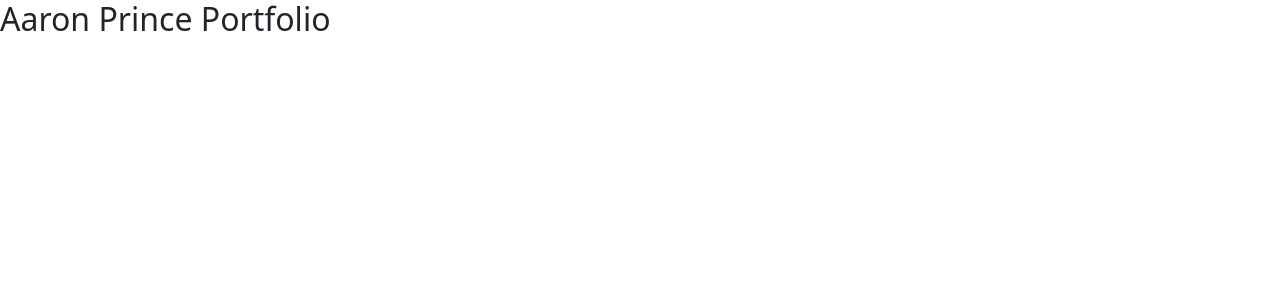
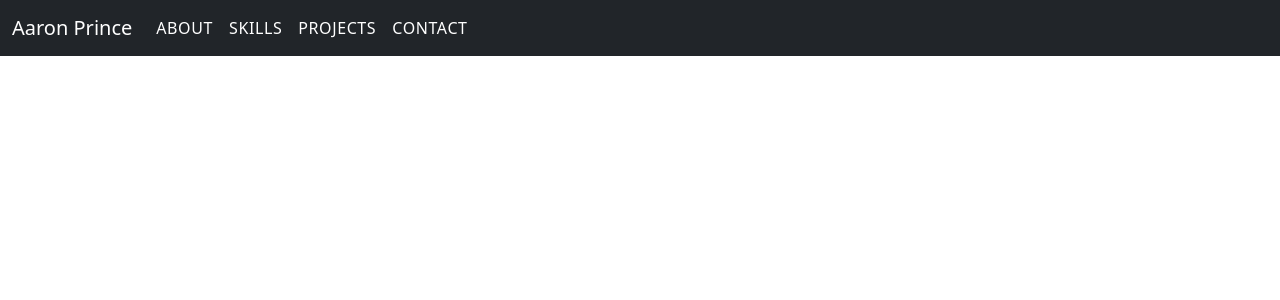
Before and after one commit to aprin418/aaron-prince, a React (Create React App) app: page / in a window 1280 px wide. Shown: the top 300 px of the page. Built offline with nearby package versions, Linux system fonts and the light colour scheme.

Commit message:
added navbar

```diff
--- a/src/App.css
+++ b/src/App.css
@@ -1,38 +1,16 @@
-.App {
-  text-align: center;
+@import url("https://fonts.googleapis.com/css2?family=Roboto+Condensed:wght@300&display=swap");
+
+body {
+  font-family: "Roboto Condensed", sans-serif;
 }
 
-.App-logo {
-  height: 40vmin;
-  pointer-events: none;
+nav a.nav-link {
+  font-weight: 500;
+  letter-spacing: 0.0375rem;
+  cursor: pointer;
+  text-transform: uppercase;
 }
 
-@media (prefers-reduced-motion: no-preference) {
-  .App-logo {
-    animation: App-logo-spin infinite 20s linear;
-  }
+.navbar-nav > li > a {
+  color: white !important;
 }
-
-.App-header {
-  background-color: #282c34;
-  min-height: 100vh;
-  display: flex;
-  flex-direction: column;
-  align-items: center;
-  justify-content: center;
-  font-size: calc(10px + 2vmin);
-  color: white;
-}
-
-.App-link {
-  color: #61dafb;
-}
-
-@keyframes App-logo-spin {
-  from {
-    transform: rotate(0deg);
-  }
-  to {
-    transform: rotate(360deg);
-  }
-}
--- a/src/App.js
+++ b/src/App.js
@@ -1,8 +1,10 @@
 import "./App.css";
 import "bootstrap/dist/css/bootstrap.min.css";
 
+import NavBar from "./components/NavBar";
+
 function App() {
-  return <h2>Aaron Prince Portfolio</h2>;
+  return <NavBar />;
 }
 
 export default App;
--- /dev/null
+++ b/src/components/NavBar.js
@@ -0,0 +1,50 @@
+import React from "react";
+
+const NavBar = () => {
+  return (
+    <nav className="navbar navbar-expand-lg navbar-dark bg-dark">
+      <div className="container-fluid">
+        <a className="navbar-brand" href="#">
+          Aaron Prince
+        </a>
+        <button
+          className="navbar-toggler"
+          type="button"
+          data-bs-toggle="collapse"
+          data-bs-target="#navbarSupportedContent"
+          aria-controls="navbarSupportedContent"
+          aria-expanded="false"
+          aria-label="Toggle navigation"
+        >
+          <span className="navbar-toggler-icon"></span>
+        </button>
+        <div className="collapse navbar-collapse" id="navbarSupportedContent">
+          <ul className="navbar-nav me-auto mb-2 mb-lg-0">
+            <li className="nav-item">
+              <a className="nav-link" aria-current="page" href="#">
+                About
+              </a>
+            </li>
+            <li className="nav-item">
+              <a className="nav-link" href="#">
+                Skills
+              </a>
+            </li>
+            <li className="nav-item">
+              <a className="nav-link" href="#">
+                Projects
+              </a>
+            </li>
+            <li className="nav-item">
+              <a className="nav-link" href="#">
+                Contact
+              </a>
+            </li>
+          </ul>
+        </div>
+      </div>
+    </nav>
+  );
+};
+
+export default NavBar;
```
